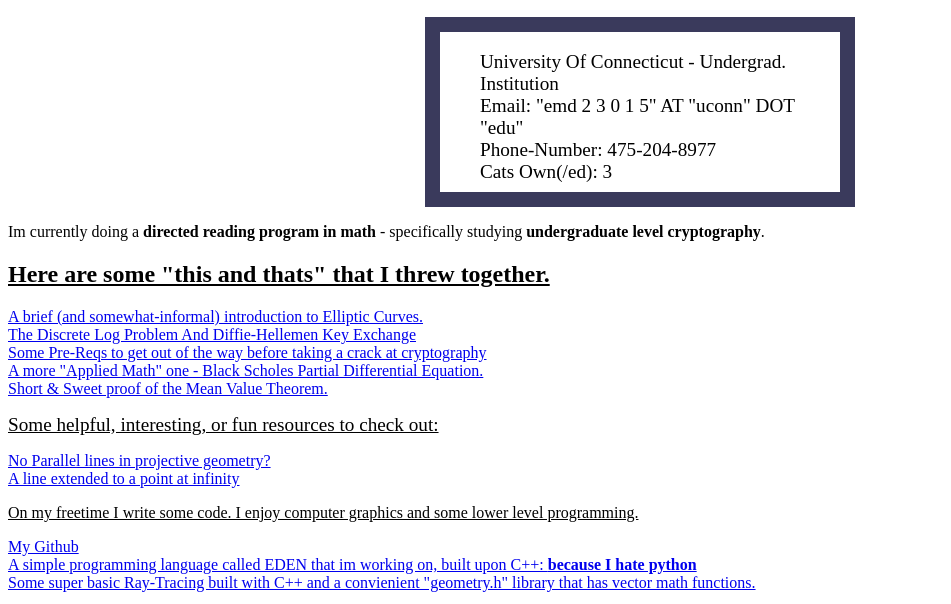
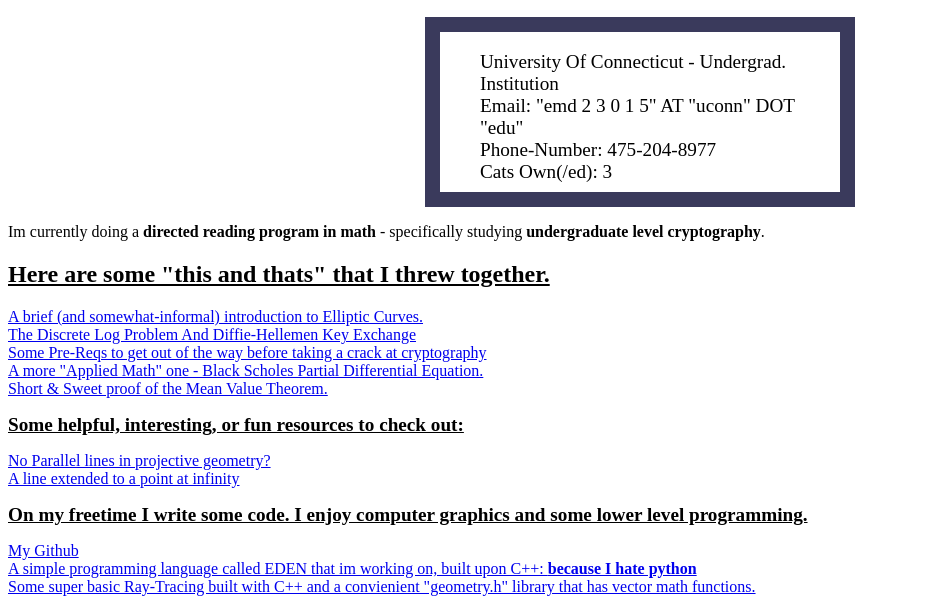
Before and after one commit to SubicYt/EthanDenning.github.io, a plain HTML site: page index.html in a window 1280 px wide. Shown: the part 285-889 px from the top of the page, without its empty margins (0-951 px from the left). Drawn offline with Linux system fonts and the light colour scheme.

Commit message:
Refactor CSS styles and add new class for code
Added font-weight bold to the 'helpful' class and created a new 'code' class for styling.

```diff
--- a/index.css
+++ b/index.css
@@ -21,9 +21,15 @@
 }
 .helpful{
     font-size: larger;;
+    font-weight: bold;
 }
 
 .description-box{
     list-style-type: none;
     font-size: larger;
 }
+
+.code{
+    font-size: larger;
+    font-weight: bold;
+}
```
